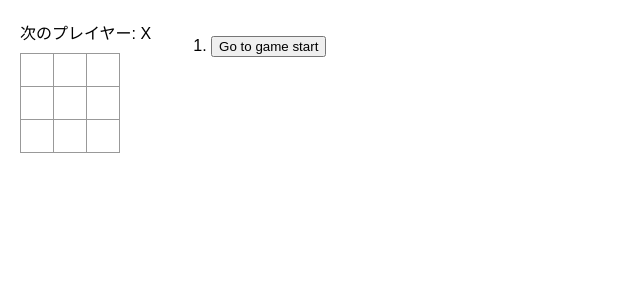
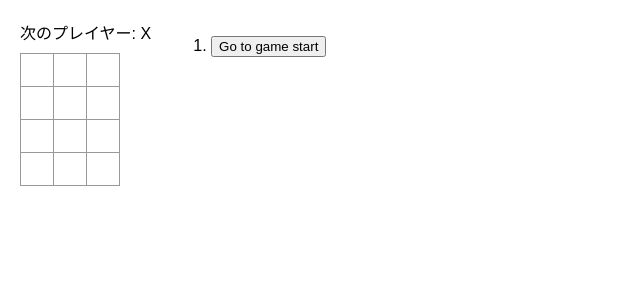
Before and after one commit to junseinagao/praha-challenge-react-tutorial, a React (Vite) app: page / in a window 1280 px wide. Shown: the top 300 px of the page, without its empty margins (0-640 px from the left). Built offline with nearby package versions, Linux system fonts and the light colour scheme.

Commit message:
feat: ✨ create 3x4 board and run VRT

```diff
--- a/src/components/Board.tsx
+++ b/src/components/Board.tsx
@@ -67,6 +67,11 @@ export const Board: FC<BoardProps> = ({ xIsNext, squares, onPlay }) => {
         <Square value={squares[7]} onSquareClick={() => handleClick(7)} />
         <Square value={squares[8]} onSquareClick={() => handleClick(8)} />
       </div>
+      <div className="board-row">
+        <Square value={squares[9]} onSquareClick={() => handleClick(9)} />
+        <Square value={squares[10]} onSquareClick={() => handleClick(10)} />
+        <Square value={squares[11]} onSquareClick={() => handleClick(11)} />
+      </div>
     </>
   );
 };
```
Also changed, not shown: tests/snapshot.test.ts-snapshots/Board/board--board-with-all-triangle-chromium-darwin.png, tests/snapshot.test.ts-snapshots/Game/game--game-with-no-props-chromium-darwin.png.
